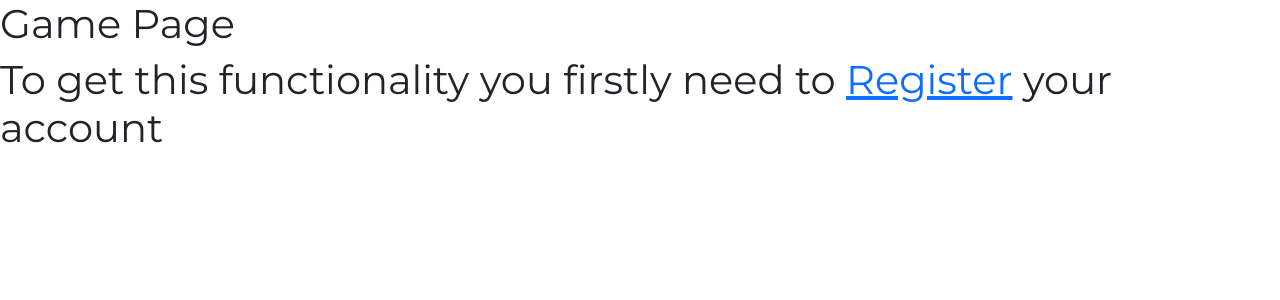
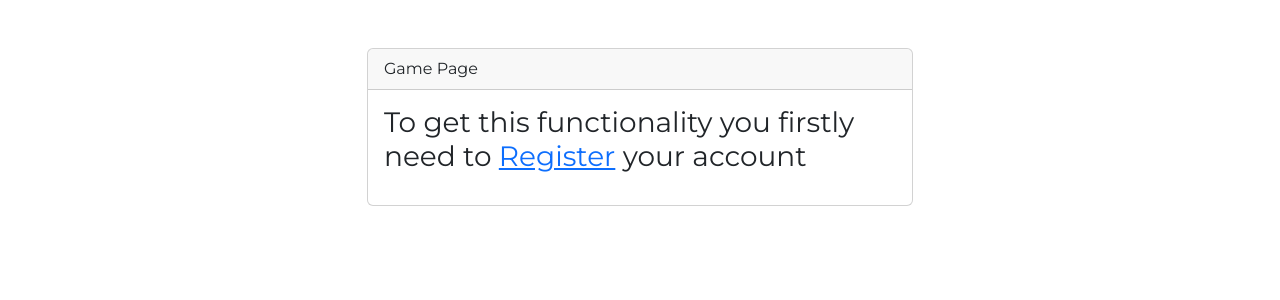
Before and after one commit to ArhipDolya/MelodyMasterQuiz, a Django app: page /quiz/quiz_game/ in a window 1280 px wide. Shown: the part 80-380 px from the top of the page. Run offline with Django 4.2, Linux system fonts and the light colour scheme; some libraries are stand-ins or nearby versions.

Commit message:
Add styling to login page and QuizGame page

```diff
--- a/AccountsApp/views.py
+++ b/AccountsApp/views.py
@@ -15,7 +15,7 @@ def login_view(request):
 
             if user is not None:
                 login(request, user)
-                return redirect('MelodyQuizApp:homepage')
+                return redirect('MelodyQuizApp:quiz_game_view')
             else:
                 form.add_error('password', 'Invalid login credentials')
     else:
--- a/MelodyQuizApp/templates/MelodyQuizApp/QuizGame.html
+++ b/MelodyQuizApp/templates/MelodyQuizApp/QuizGame.html
@@ -5,29 +5,43 @@
 {% endblock %}
 
 {% block content %}
-    <h1>Game Page</h1>
-
+    <div class="container mt-5">
+        <div class="row justify-content-center">
+            <div class="col-md-6">
+                <div class="card">
+                    <div class="card-header">
+                        Game Page
+                    </div>
+                    <div class="card-body">
                         {% if user.is_authenticated %}
                             {% if not user.socialaccount_set.all %}
                                 <form id="guess-form">
                                     {% csrf_token %}
 
-                <audio controls id="song-preview">
+                                    <audio controls class="mb-3" id="song-preview">
                                         <source src="" type="audio/mpeg">
                                         Your browser does not support the audio element.
                                     </audio>
-                <input type="text" id="song-guess" placeholder="Enter the song name">
-                <button id="submit-answer">Submit Answer</button>
-                <div id="result-message"></div>
+                                    <input type="text" class="form-control mb-3" id="song-guess" placeholder="Enter the song name">
+                                    <button class="btn btn-primary" id="submit-answer">Submit Answer</button>
+                                    <div id="result-message" class="mt-3 alert alert-info d-none" role="alert">
+                                        <span id="result-message-text"></span>
+                                    </div>
                                 </form>
                             {% endif %}
                         {% endif %}
 
                         {% if not user.is_authenticated %}
-        <h1>To get this functionality you firstly need to
+                            <h3 class="mb-3">
+                                To get this functionality you firstly need to
                                 <a href="{% url 'AccountsApp:register' %}">Register</a> your account
-        </h1>
+                            </h3>
                         {% endif %}
+                    </div>
+                </div>
+            </div>
+        </div>
+    </div>
 
     <script>
         // Existing timer code
@@ -43,7 +57,7 @@
         }
 
         function fetchSongAndStartTimer() {
-            fetch('/quiz/api/get_random_song/')  // Update the API endpoint
+            fetch('/quiz/api/get_random_song/')
                 .then(response => response.json())
                 .then(data => {
                     const songPreviewURL = data.song_preview_url;
@@ -87,10 +101,15 @@
             .then(response => response.json())
             .then(data => {
                 const resultMessageElement = document.getElementById('result-message');
+            const resultMessageTextElement = document.getElementById('result-message-text');
             if (data.message === 'Correct guess!') {
-                    resultMessageElement.textContent = 'Congratulations! Your guess is correct!';
+                resultMessageTextElement.textContent = 'Congratulations! Your guess is correct!';
+                resultMessageElement.classList.remove('d-none');
+                resultMessageElement.classList.remove('alert-danger'); // Remove red styling if previous answer was incorrect
             } else {
-                    resultMessageElement.textContent = 'Oops! Your guess is incorrect.';
+                resultMessageTextElement.textContent = 'Oops! Your guess is incorrect.';
+                resultMessageElement.classList.remove('d-none');
+                resultMessageElement.classList.add('alert-danger'); // Add red styling for incorrect answer
             }
 
                 // Delay for a few seconds before reloading the form
```
Also changed, not shown: AccountsApp/templates/AccountsApp/login.html (+11 -5 lines), db.sqlite3. Lines whose indentation alone changed are shown as unchanged.
